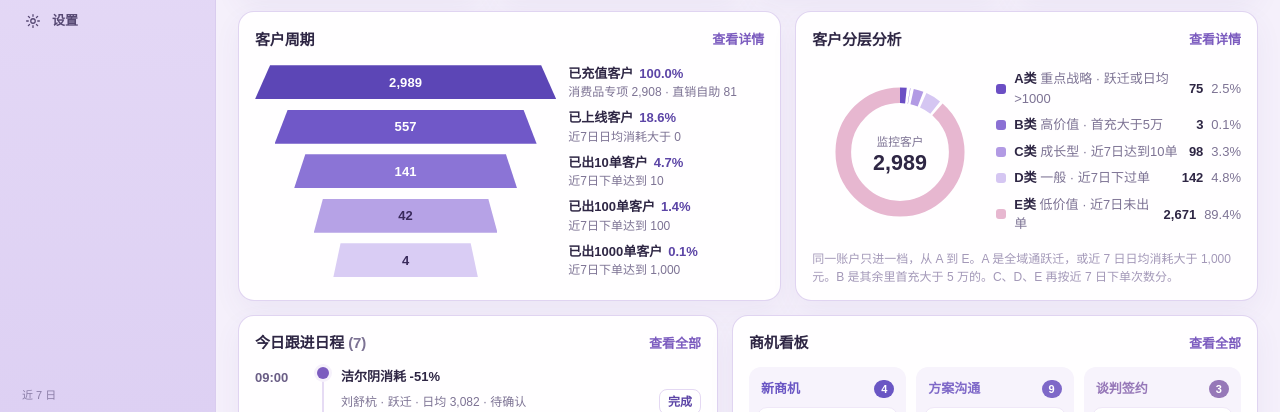
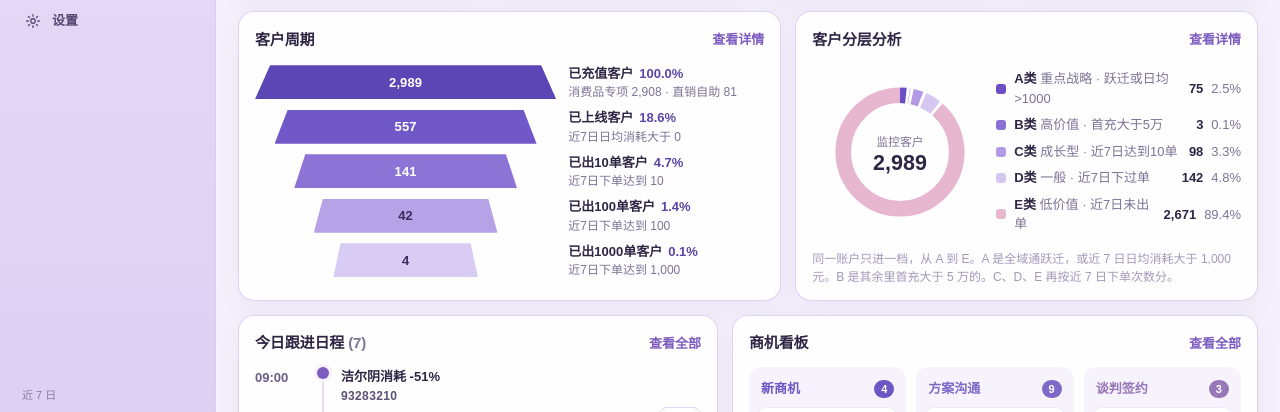
Before and after one commit to edanliang/ops-workbench, a plain HTML site: page index.html in a window 1280 px wide. Shown: the part 381-793 px from the top of the page. Drawn offline with Linux system fonts and the light colour scheme.

Commit message:
Show the account id on each follow-up in today's schedule.
Co-authored-by: Cursor <cursoragent@cursor.com>

```diff
--- a/index.html
+++ b/index.html
@@ -195,6 +195,7 @@
       background: var(--c, var(--purple)); box-shadow: 0 0 0 3px #F6F1FB;
     }
     .task-title { font-weight: 650; white-space: nowrap; }
+    .acct { color: #5C5274; font-size: 12px; font-weight: 700; font-variant-numeric: tabular-nums; letter-spacing: .03em; }
     .task-title.done { color: var(--soft); text-decoration: line-through; }
     .who { color: var(--muted); font-size: 12px; margin-top: 2px; }
     .mini {
@@ -685,13 +686,13 @@
       { name:"成都梵星豪斯", stage:"已沟通", origin:"已沟通", source:"账户类型已经选对。导出无消耗。", date:"2026-11-21", owner:"张子怡" }
     ];
     let TASKS = [
-      { id:"t1", time:"09:00", title:"洁尔阴消耗 -51%", owner:"刘舒杭 · 跃迁 · 日均 3,082", customer:"", pending:true, color:"#7C5CBF" },
-      { id:"t2", time:"10:30", title:"北京中茶消耗 -72%", owner:"直销自助 · 日均 1,285", customer:"", pending:true, color:"#C45B8A" },
-      { id:"t3", time:"13:30", title:"捷护佳消耗 -51%", owner:"直营重点 · 日均 2,396", customer:"", pending:true, color:"#C4A35A" },
-      { id:"t4", time:"15:00", title:"德伟盛消耗 -77%", owner:"郭家欣 · 跃迁 · 日均 562", customer:"", pending:true, color:"#7C5CBF" },
-      { id:"t5", time:"16:00", title:"妙蟹阁消耗 -74%", owner:"郭家欣 · 跃迁 · 首充 2 万", customer:"", pending:true, color:"#6E8BB8" },
-      { id:"t6", time:"16:30", title:"渔舟问月消耗 -61%", owner:"郭家欣 · 跃迁 · 首充 5 万", customer:"", pending:true, color:"#D48BB8" },
-      { id:"t7", time:"17:30", title:"自然堂消耗 -93%", owner:"直营重点 · 日均 140", customer:"", pending:true, color:"#8E86A8" }
+      { id:"t1", time:"09:00", title:"洁尔阴消耗 -51%", account:"93283210", owner:"刘舒杭 · 跃迁 · 日均 3,082", customer:"", pending:true, color:"#7C5CBF" },
+      { id:"t2", time:"10:30", title:"北京中茶消耗 -72%", account:"76252170", owner:"直销自助 · 日均 1,285", customer:"", pending:true, color:"#C45B8A" },
+      { id:"t3", time:"13:30", title:"捷护佳消耗 -51%", account:"55692943", owner:"直营重点 · 日均 2,396", customer:"", pending:true, color:"#C4A35A" },
+      { id:"t4", time:"15:00", title:"德伟盛消耗 -77%", account:"93280253", owner:"郭家欣 · 跃迁 · 日均 562", customer:"", pending:true, color:"#7C5CBF" },
+      { id:"t5", time:"16:00", title:"妙蟹阁消耗 -74%", account:"95035731", owner:"郭家欣 · 跃迁 · 首充 2 万", customer:"", pending:true, color:"#6E8BB8" },
+      { id:"t6", time:"16:30", title:"渔舟问月消耗 -61%", account:"94889376", owner:"郭家欣 · 跃迁 · 首充 5 万", customer:"", pending:true, color:"#D48BB8" },
+      { id:"t7", time:"17:30", title:"自然堂消耗 -93%", account:"77011257", owner:"直营重点 · 日均 140", customer:"", pending:true, color:"#8E86A8" }
     ];
     const REMINDERS = [
       { id:"xiangnong", name:"张家界湘农哥", due:"2026-11-23", when:"10:30", level:"退款", color:"#C45B8A", note:"20 日说没展现、要退款 · 已隔 3 天", fixed:true },
@@ -830,10 +831,10 @@
       document.getElementById("schedule-count").textContent = `(${TASKS.length})`;
       document.getElementById("schedule-list").innerHTML = `<ol class="timeline">${TASKS.map((t) => `<li>
         <time>${t.time}</time><div class="rail"><i style="--c:${t.color}"></i></div>
-        <div><div class="task-title ${t.pending ? "" : "done"}">${esc(t.title)}</div><div class="who-row"><span class="who">${esc(t.owner)}${t.pending ? " · 待确认" : ""}</span>${t.pending ? `<button class="mini" type="button" data-done="${t.id}">完成</button>` : `<span class="who">已安排</span>`}</div></div>
+        <div><div class="task-title ${t.pending ? "" : "done"}">${esc(t.title)}</div><div class="acct">${esc(t.account)}</div><div class="who-row"><span class="who">${esc(t.owner)}${t.pending ? " · 待确认" : ""}</span>${t.pending ? `<button class="mini" type="button" data-done="${t.id}">完成</button>` : `<span class="who">已安排</span>`}</div></div>
       </li>`).join("")}</ol>`;
       document.getElementById("task-list").innerHTML = TASKS.map((t) => `<div class="switch">
-        <div><b class="${t.pending ? "" : "task-title done"}">${t.time} · ${esc(t.title)}</b><div class="who">${esc(t.owner)}</div></div>
+        <div><b class="${t.pending ? "" : "task-title done"}">${t.time} · ${esc(t.title)}</b><div class="acct">${esc(t.account)}</div><div class="who">${esc(t.owner)}</div></div>
         <button class="toggle" type="button" aria-pressed="${t.pending ? "false" : "true"}" data-done="${t.id}" aria-label="${esc(t.title)}"><i></i></button>
       </div>`).join("");
     }
```
